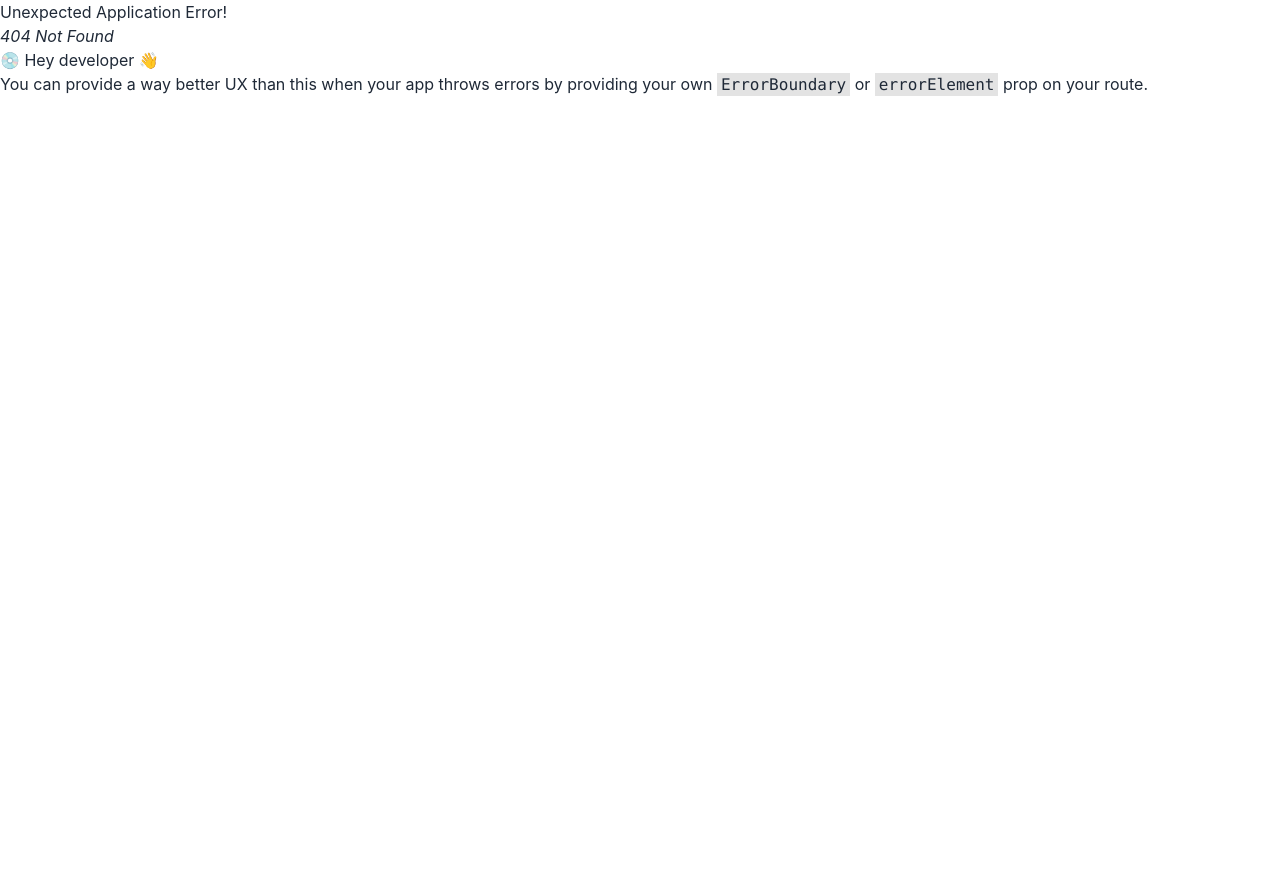
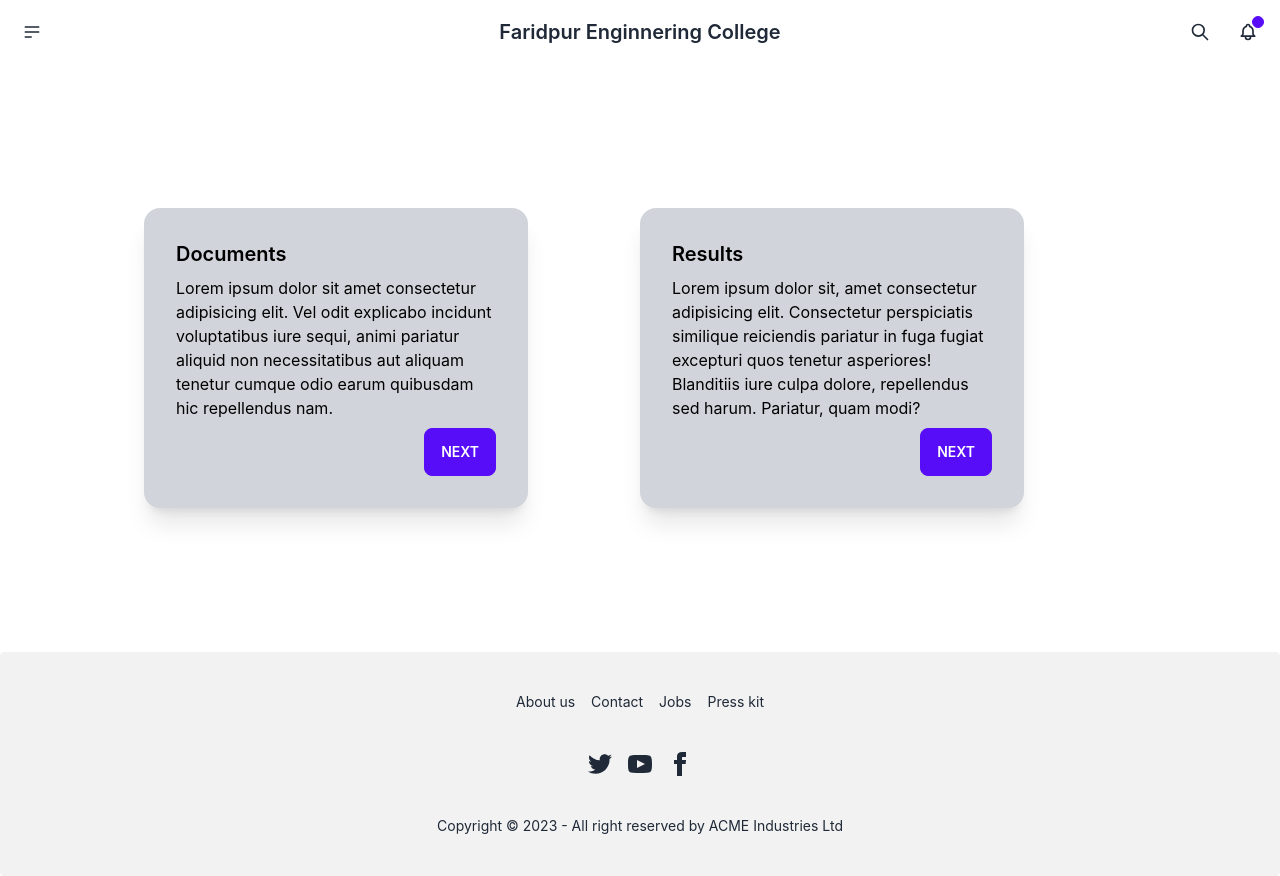
Before and after one commit to Flocky05/Beautiful-Faridpur-Engineering-College, a React (Create React App) app: page /Academy in a window 1280 px wide. Before the commit this address had no page. Before the commit the page ends 800 px from the top, so only its background shows below. Built offline with nearby package versions, Linux system fonts and the light colour scheme.

Commit message:
added academy part

```diff
--- a/src/Components/Shared/Header/Navbar.js
+++ b/src/Components/Shared/Header/Navbar.js
@@ -41,6 +41,9 @@ const Navbar = () => {
               </li>
               <li>
                 <Link to="/Gallary">Campus</Link>
+              </li>
+              <li>
+                <Link to="/Academy">Academy</Link>
               </li>
             </ul>
           </div>
--- /dev/null
+++ b/src/academy/academy.js
@@ -0,0 +1,40 @@
+import React from "react";
+
+const Academy = () => {
+  return (
+    <div className="p-20 m-16">
+      <div className="grid grid-cols-2 mx-auto ">
+        <div className="card w-96 bg-gray-300 shadow-xl text-black">
+          <div className="card-body">
+            <h2 className="card-title">Documents</h2>
+            <p>
+              Lorem ipsum dolor sit amet consectetur adipisicing elit. Vel odit
+              explicabo incidunt voluptatibus iure sequi, animi pariatur aliquid
+              non necessitatibus aut aliquam tenetur cumque odio earum quibusdam
+              hic repellendus nam.
+            </p>
+            <div className="card-actions justify-end">
+              <button className="btn btn-primary">Next</button>
+            </div>
+          </div>
+        </div>
+        <div className="card w-96 bg-gray-300 shadow-xl text-black">
+          <div className="card-body">
+            <h2 className="card-title">Results</h2>
+            <p>
+              Lorem ipsum dolor sit, amet consectetur adipisicing elit.
+              Consectetur perspiciatis similique reiciendis pariatur in fuga
+              fugiat excepturi quos tenetur asperiores! Blanditiis iure culpa
+              dolore, repellendus sed harum. Pariatur, quam modi?
+            </p>
+            <div className="card-actions justify-end">
+              <button className="btn btn-primary">Next</button>
+            </div>
+          </div>
+        </div>
+      </div>
+    </div>
+  );
+};
+
+export default Academy;
```
Also changed, not shown: src/Router/Router.js (+5 -4 lines).
